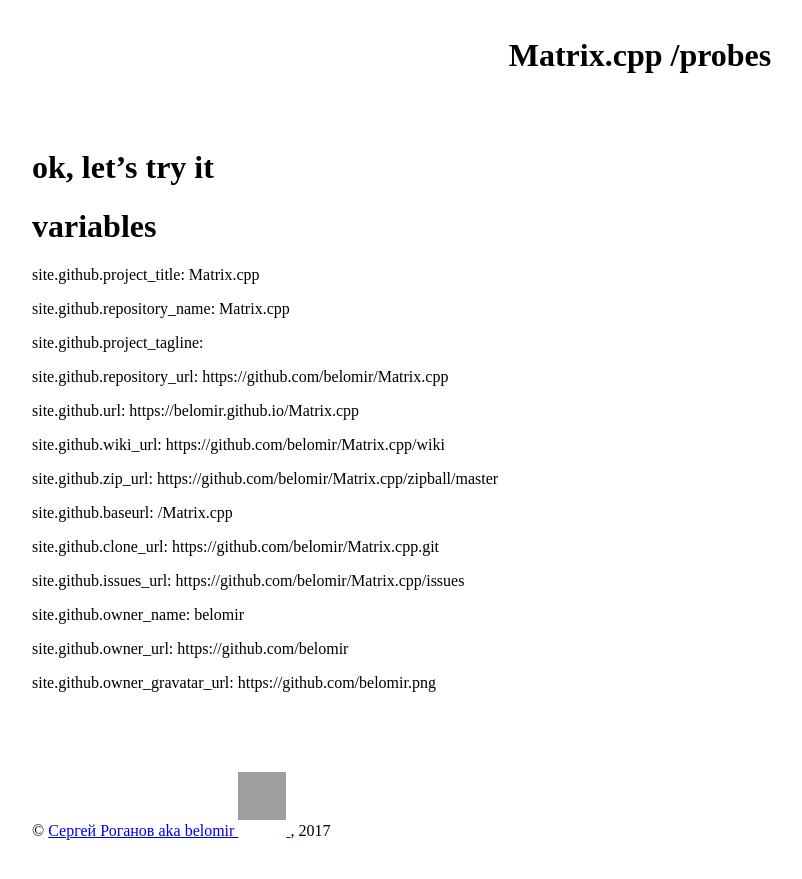
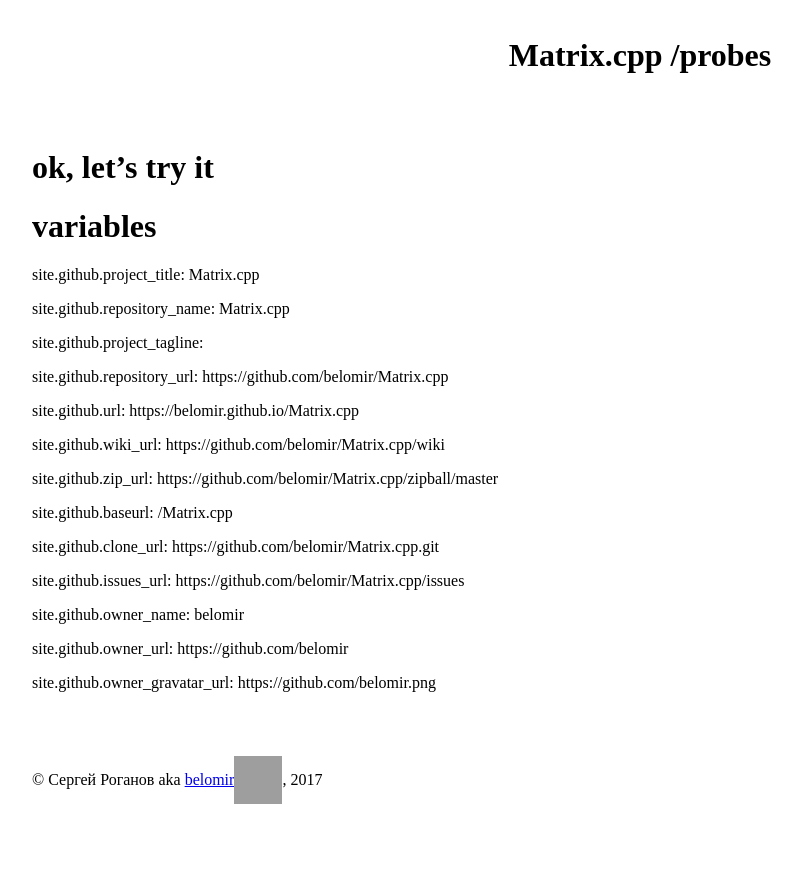
Before and after one commit to belomir/Matrix.cpp, a Jekyll site: the page built from docs/probes.md, in a window 1280 px wide. Shown: the top 879 px of the page, without its empty margins (0-802 px from the left). Built offline with Jekyll 4.4.1, drawn with Linux system fonts in a browser that asks for light colours; our own code applies the rules of GitHub Pages for plain Markdown files; a script that is not in the unit is left out; the repository's description, which GitHub fills in, is left out; grey boxes are pictures that could not be loaded.

Commit message:
Update footer.html

```diff
--- a/docs/_includes/footer.html
+++ b/docs/_includes/footer.html
@@ -1,10 +1,12 @@
 <footer>
-	<p>
-		&copy;
-		<a href="site.github.owner_url">
-			Сергей Роганов aka {{ site.github.owner_name }}
-			<img src="{{ site.github.owner_gravatar_url }}" />
+	<span>
+		&copy; Сергей Роганов
+		aka <a href="{{ site.github.owner_url }}">
+			{{ site.github.owner_name }}
 		</a>
+	</span>
+	<img src="{{ site.github.owner_gravatar_url }}" />
+	<span>
 		, {{ site.time | date: "%Y" }}
-	</p>
+	</span>
 </footer>
```
